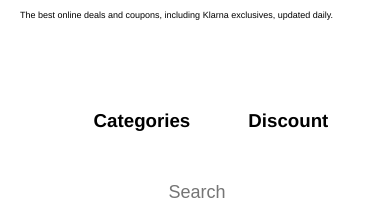
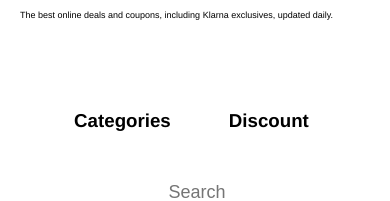
Before and after one commit to Gautam-8/klarna, a React (Create React App) app: page / in a window 390 px wide. Shown: the part 159-360 px from the top of the page. Built offline with nearby package versions, Linux system fonts and the light colour scheme.

Commit message:
Update Category.css

```diff
--- a/src/components/Category.css
+++ b/src/components/Category.css
@@ -43,7 +43,7 @@
   #category {
     width: 90%;
     display: flex;
-    margin-left: 15%;
+    margin-left: 10%;
     padding: 0;
   }
   hr {
```
